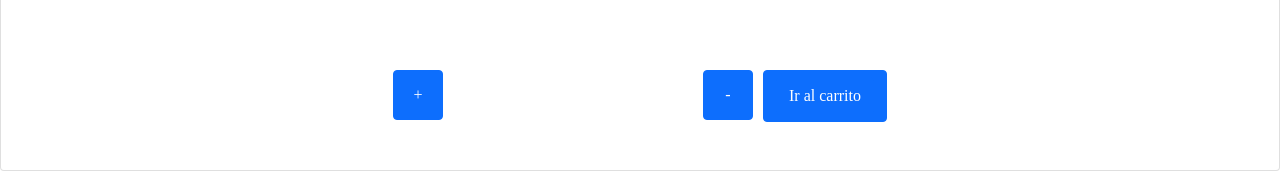
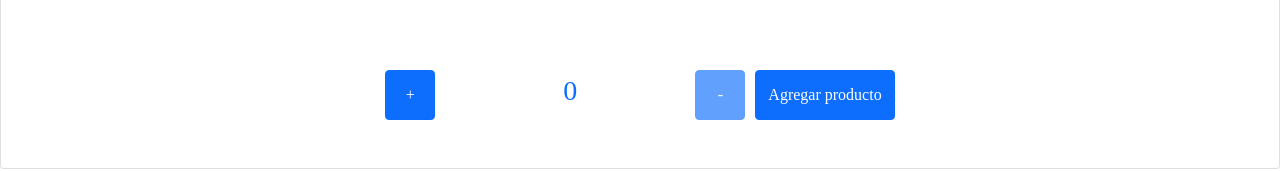
Before and after one commit to mandarin123/comision19765-MartinAbel, a React (Create React App) app: page /detail/1 in a window 1280 px wide. Shown: the part 1338-1509 px from the top of the page. Built offline with nearby package versions, Linux system fonts and the light colour scheme.

Commit message:
fix itemCount

```diff
--- a/src/components/ItemCount.jsx
+++ b/src/components/ItemCount.jsx
@@ -12,7 +12,7 @@ const AddedToCart = () => {
   )
 };
 
-function ItemCount({ stock, initial = 0, addProducts, subtractProduct, onAdd, product, counter, productAdded }) {
+function ItemCount({ stock, initial = 0, addProducts, subtractProduct, onAdd, counter, productAdded, item }) {
 
     return (
       <div className="buttonContainer">
@@ -20,7 +20,7 @@ function ItemCount({ stock, initial = 0, addProducts, subtractProduct, onAdd, pr
           color="primary"
           className="buttonsAddRemove"
           onClick={addProducts}
-          disabled={counter >= stock || productAdded === 'true'}
+          disabled={counter >= stock || productAdded}
         >
           +
         </Button>
@@ -33,20 +33,19 @@ function ItemCount({ stock, initial = 0, addProducts, subtractProduct, onAdd, pr
           color="primary"
           className="buttonsAddRemove"
           onClick={subtractProduct}
-          disabled={counter === initial || productAdded === 'true'}
+          disabled={counter === initial || productAdded}
         >
           -
         </Button>
         {
-          (productAdded === 'false')
+          productAdded
             ?
-            <Button color="primary" onClick={() => onAdd()}>
-              Agregar producto
+            <Button className="buttonIr" color="primary">
+              <AddedToCart />
             </Button>
             :
-            <Button className="buttonIr" color="primary">
-              <AddedToCart />
-              {alert(`Se agregaron ${counter} de ${product}`)}
+            <Button color="primary" onClick={onAdd}>
+              Agregar producto
             </Button>
         }
       </div>
--- a/src/components/ItemDetail.jsx
+++ b/src/components/ItemDetail.jsx
@@ -12,7 +12,7 @@ import ItemCount from './ItemCount';
 const imageNotAvailable = "https://lh3.googleusercontent.com/lUbKz6nyIzbssdhZBhs8_9s-4w8UnkdQfRvV0jwcfWxxRBZThssSAc4lBN5D0A0EfuLQOZgAFda0wodAli_qXxfjqNw9gnfn-rGdFPUKSpD24yb5_SsvtPt0E2sfBCPFmI-P5fkn5Vc=w2400";
 
 
-const ItemDetail = ({ prod }) => {
+const ItemDetail = ({ prod, counter, addProducts, subtractProduct, onAdd, productAdded, setProductAdded, item }) => {
 
 
 
@@ -37,7 +37,11 @@ const ItemDetail = ({ prod }) => {
           <ItemCount
             stock={prod.stock}
             product={prod.title}
-            addProducts
+            addProducts={addProducts}
+            subtractProduct={subtractProduct}
+            counter={counter}
+            onAdd={onAdd}
+            productAdded={productAdded}
           />
         </CardBody>
       </Card>
--- a/src/components/ItemDetailContainer.jsx
+++ b/src/components/ItemDetailContainer.jsx
@@ -1,3 +1,4 @@
+import { ProductionQuantityLimitsRounded } from '@mui/icons-material';
 import React, { useEffect, useState } from 'react'
 import { useParams } from 'react-router';
 import { Spinner } from 'reactstrap';
@@ -11,7 +12,9 @@ const getItem = new Promise((res) => {
     }, 2000);
 });
 
-const ItemDetailContainer = ({ initial = 0, stock, product }) => {
+const ItemDetailContainer = () => {
+
+    const initial = 0;
 
     const [item, setItem] = useState();
 
@@ -24,15 +27,15 @@ const ItemDetailContainer = ({ initial = 0, stock, product }) => {
     const [counter, setCounter] = useState(initial);
 
     const addProducts = () => {
-        counter < stock ? setCounter(counter + 1) : alert('Stock insuficiente');
+        setCounter(counter + 1);
     };
 
     const subtractProduct = () => {
-        counter === initial ? setCounter(counter) : setCounter(counter - 1)
+        setCounter(counter - 1);
     };
 
     const onAdd = () => {
-        counter > initial ? setProductAdded('true')  : alert(`No se puede agregar ${counter} de ${product} al carrito`)
+        counter > initial ? setProductAdded(true)  : alert(`No se puede agregar ${counter} de ${item.title} al carrito`)
     };
 
     useEffect(() => {
@@ -70,6 +73,7 @@ const ItemDetailContainer = ({ initial = 0, stock, product }) => {
                     setCounter={setCounter}
                     productAdded={productAdded}
                     setProductAdded={setProductAdded}
+                    products={item}
                 />
         }
         </div>
```
